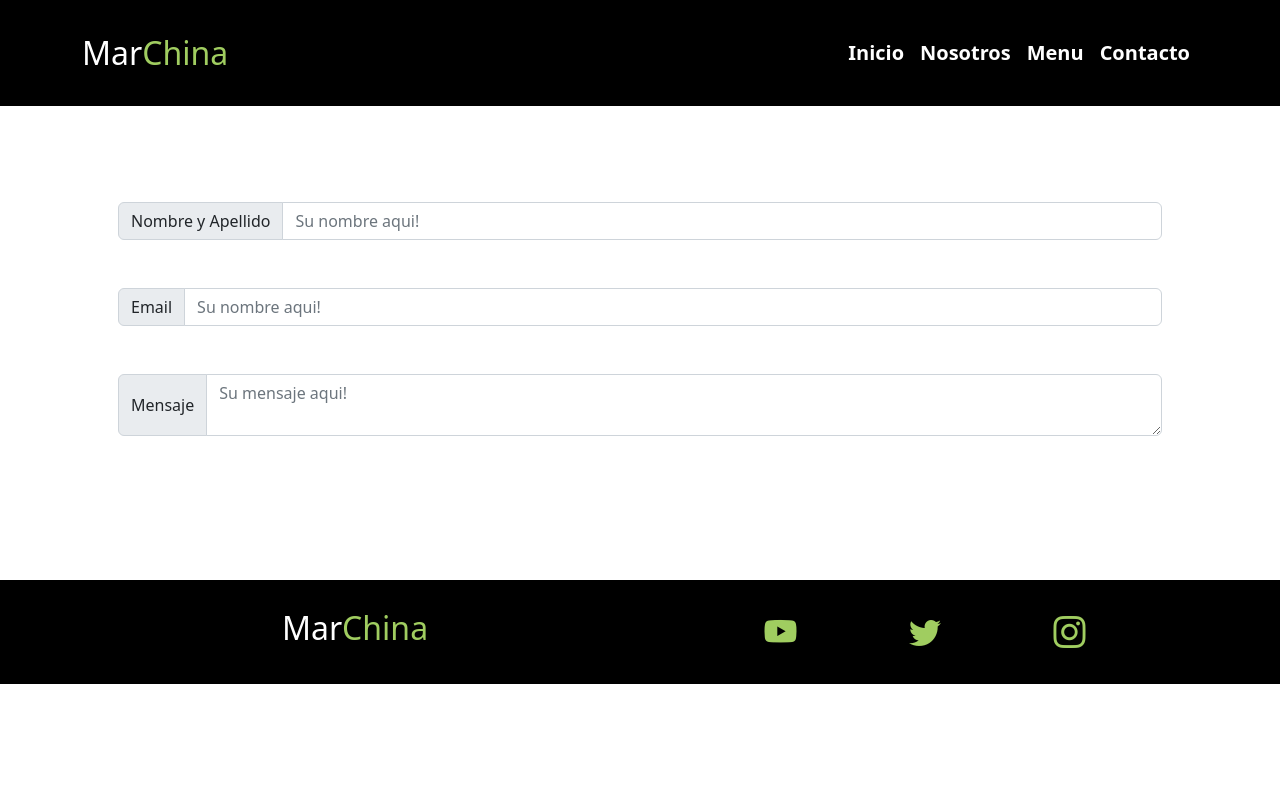
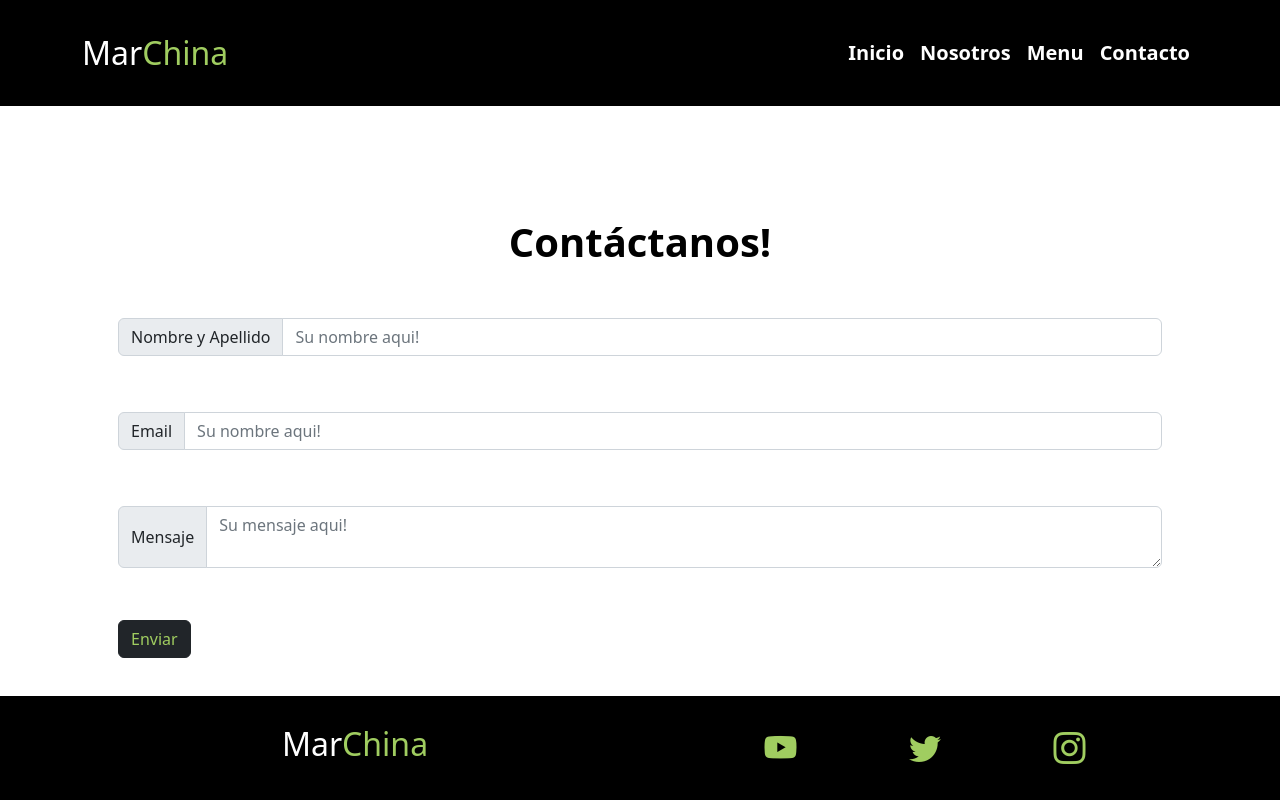
Before and after one commit to joacomesa22/Bootstrap, a plain HTML site: page pages/contacto.html in a window 1280 px wide. Drawn offline with nearby package versions, Linux system fonts and the light colour scheme.

Commit message:
modificaciones varias

```diff
--- a/pages/contacto.html
+++ b/pages/contacto.html
@@ -39,23 +39,27 @@
     </header>
     <main>
       <section class="container mt-5 p-5">
-                <div class="input-group mb-5">
+        <h1 class="text-center fw-bold text-black my-3 font-1">Contáctanos!</h1>
+        <div class="input-group my-5 py-1">
           <span class="input-group-text" id="basic-addon1">Nombre y Apellido</span>
           <input type="text" class="form-control" placeholder="Su nombre aqui!" aria-label="Username" aria-describedby="basic-addon1">
         </div>
 
-                <div class="input-group mb-5">
+        <div class="input-group my-5 py-1">
           <span class="input-group-text" id="basic-addon1">Email</span>
           <input type="text" class="form-control" placeholder="Su nombre aqui!" aria-label="Username" aria-describedby="basic-addon1">
         </div>
 
-                <div class="input-group mb-5">
+        <div class="input-group my-5 py-1">
           <span class="input-group-text">Mensaje</span>
           <textarea class="form-control" aria-label="With textarea" placeholder="Su mensaje aqui!"></textarea>
         </div>
+
+        <button type="button" class="btn btn-dark"><span>Enviar </span></button>
+
       </section>
     </main>
-    <footer class="mt-5 bg-black">
+    <footer class="mt-5 bg-black position-fixed bottom-0 w-100">
       <div class="container py-4">
           <div class="row d-flex align-items-center">
               <div class="col-sm-12 col-md-6 text-center mb-2">
```
Also changed, not shown: pages/nosotros.html (+3 -3 lines), css/styles.css (line endings or trailing spaces). Lines whose indentation alone changed are shown as unchanged.
